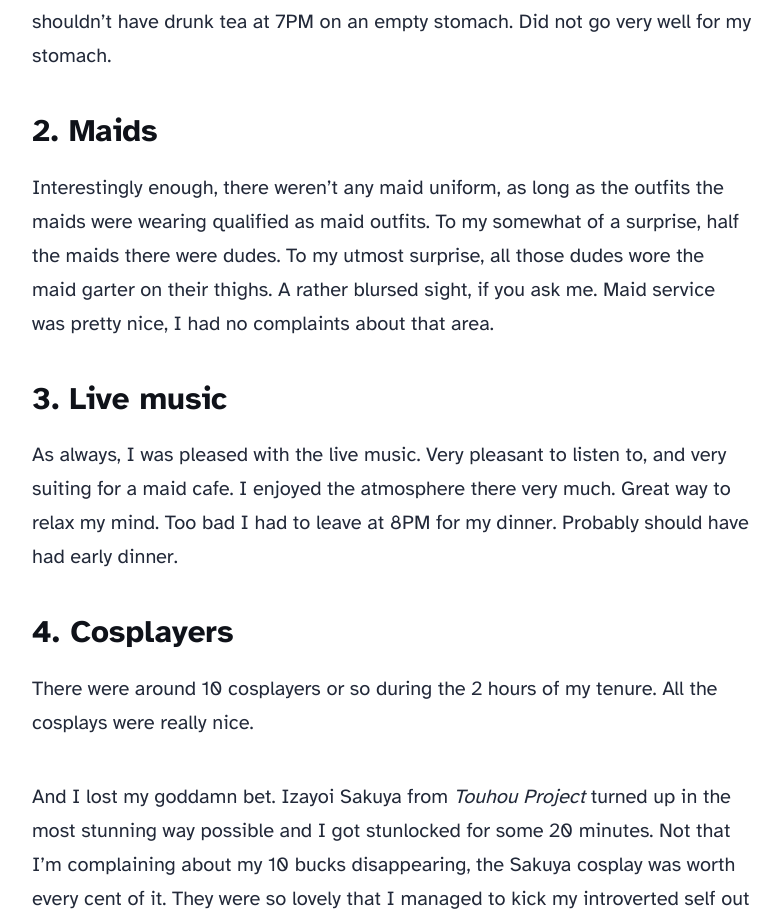
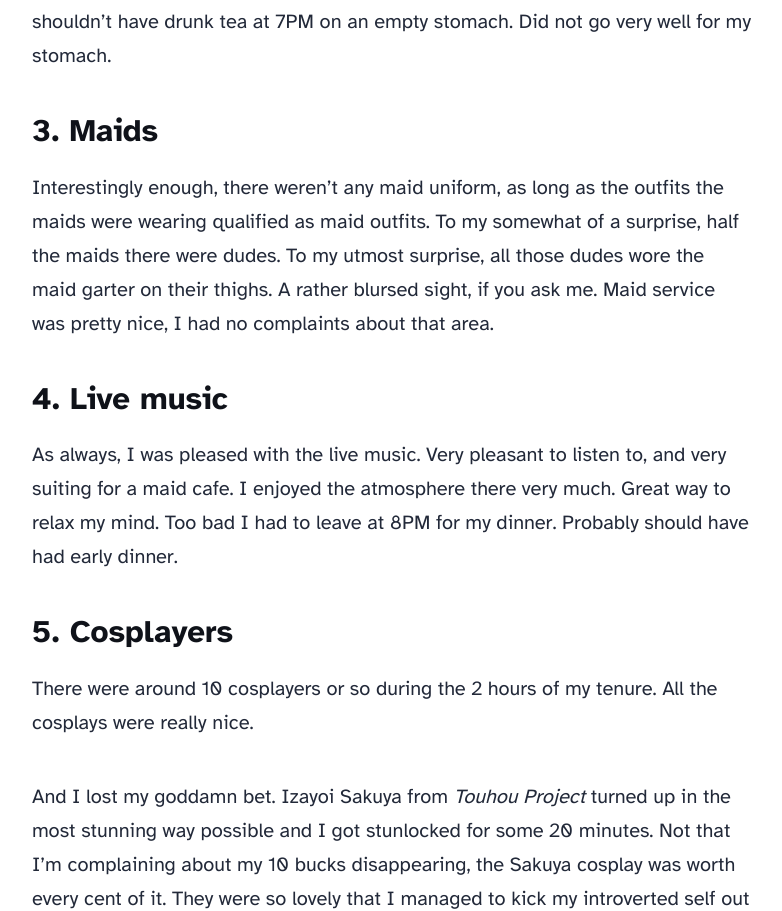
Before and after one commit to KuroganeToyama/blog, an Astro site: page /blog/2025-11-03-anicafe in a window 1280 px wide. Shown: the part 2588-3499 px from the top of the page, without its empty margins (248-1030 px from the left). Built offline with nearby package versions, Linux system fonts and the light colour scheme; Astro itself is replaced by a stand-in of ours.

Commit message:
Added file

```diff
--- a/src/content/blog/2025-11-03-anicafe.md
+++ b/src/content/blog/2025-11-03-anicafe.md
@@ -23,15 +23,15 @@ My ignorant ass didn't realize that the Student Life Center at my school has a w
 
 The menu honestly could use some improvements. I ordered a date cake and a cup of green tea, 4 bucks in total. I didn't expect the date cake to be the size of a Samsung Galaxy charger brick, given that I paid 2 bucks for the cake alone. And uh, the cake quality could also use some improvements. I didn't really have any complaints about the green tea, mostly because I don't really drink tea. Though, I learned 2 things. One, probably shouldn't have ordered tea when there were non-tea options. My cat tongue got burned quite thoroughly. Second, probably shouldn't have drunk tea at 7PM on an empty stomach. Did not go very well for my stomach.
 
-#### 2. Maids
+#### 3. Maids
 
 Interestingly enough, there weren't any maid uniform, as long as the outfits the maids were wearing qualified as maid outfits. To my somewhat of a surprise, half the maids there were dudes. To my utmost surprise, all those dudes wore the maid garter on their thighs. A rather blursed sight, if you ask me. Maid service was pretty nice, I had no complaints about that area.
 
-#### 3. Live music
+#### 4. Live music
 
 As always, I was pleased with the live music. Very pleasant to listen to, and very suiting for a maid cafe. I enjoyed the atmosphere there very much. Great way to relax my mind. Too bad I had to leave at 8PM for my dinner. Probably should have had early dinner.
 
-#### 4. Cosplayers
+#### 5. Cosplayers
 
 There were around 10 cosplayers or so during the 2 hours of my tenure. All the cosplays were really nice.
 
```
